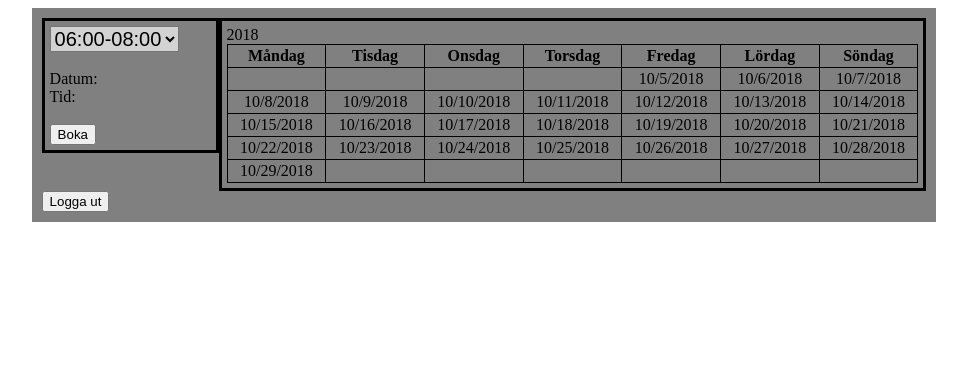
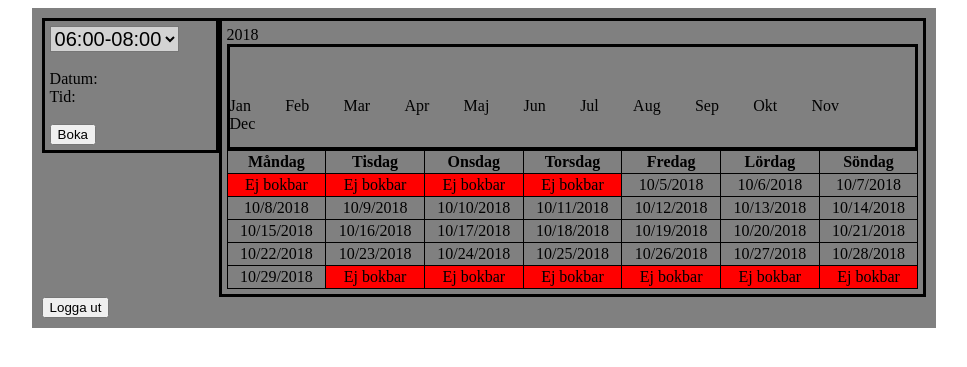
Before and after one commit to kalmaster/tv-tttstuga, a PHP site: page /AnvandareInloggad_PA1.html in a window 1280 px wide. Shown: the top 367 px of the page, without its empty margins (156-1123 px from the left). Run offline with PHP 8.4, Linux system fonts and the light colour scheme; some libraries are stand-ins or nearby versions.

Commit message:
Ändringar på veckoschemat

```diff
--- a/Design.1/AnvandareInloggad_PA1.html
+++ b/Design.1/AnvandareInloggad_PA1.html
@@ -40,6 +40,21 @@
 
 				<div id="calendar">
 					<label id="showYear"></label>
+					<div id="monthsDiv">
+						<label class="months">Jan</label>
+						<label class="months">Feb</label>
+						<label class="months">Mar</label>
+						<label class="months">Apr</label>
+						<label class="months">Maj</label>
+						<label class="months">Jun</label>
+						<label class="months">Jul</label>
+						<label class="months">Aug</label>
+						<label class="months">Sep</label>
+						<label class="months">Okt</label>
+						<label class="months">Nov</label>
+						<label class="months">Dec</label>
+					</div>
+
 					<table id="timeTable";>
 					<tr>
 						<th>Måndag</th>
--- a/Design.1/stylesheet.css
+++ b/Design.1/stylesheet.css
@@ -80,3 +80,15 @@ select{
 	width: 100%;
 	text-align: center;
 }
+
+.months{
+  float: left;
+  text-align: center;
+  margin-right: 5%;
+}
+
+#monthsDiv{
+	padding-top: 50px;
+	padding-bottom: 50px;
+	border: solid;
+}
--- a/Design.1/userSideScript.js
+++ b/Design.1/userSideScript.js
@@ -1,37 +1,5 @@
 $(document).ready(function() {
 
-	//$("#bokaTid").hide();
-
-  /*  $("#calendar").datepicker({
-        inline: true,
-        firstDay: 1,
-        showOtherMonths: true,
-        dayNamesMin: ['Sun', 'Mon', 'Tue', 'Wed', 'Thu', 'Fri', 'Sat']
-    }); */
-
-/*
-	var fullDate = new Date();
-	var twoDigitMonth = ((fullDate.getMonth().length+1) === 1)? (fullDate.getMonth()+1) : '0' + (fullDate.getMonth()+1);
-
-	//Lägger ihop datumet av idag med månaden och året vi har just nu.
-	var currentDate = fullDate.getDate() + "/" + twoDigitMonth + "/" + fullDate.getFullYear();
-	console.log(currentDate);
-
-
-    var today = new Date();
-
-    $("#r1k1").html(currentDate);
-    alert(currentDate);
-
-        var date=new Date();
-    date.setFullYear(2020,1,1);
-    var _now=new Date();
-    if(date.getTime()>_now.getTime())
-        {
-      // date is future
-      		alert(date);
-        }
-*/
 	var d = new Date();
     var weekday = new Array(7);
 
@@ -86,12 +54,32 @@ $(document).ready(function() {
 		//Tar fram id:t på det TD elementen som man trycktes på
 		var id = $(this).attr('id');
 
+		if($("#"+id).html() != "Ej bokbar")
+		{
 			$(".datumTabel").css({"background-color": "gray", })
 			$("#"+id).css({"background-color": "red"})
+
+			for(var i = 0; i < 36; i++)
+			{
+				if($("#"+i).html() == "Ej bokbar")
+				{
+					$("#"+i).css({"background-color": "red"})
+				}
+			}
 
 			//Lägger till datumet du har valt i bokningsrutan
 			var datumString = $("#"+id).html();
 			$("#bokadDatum").html(datumString);
+		}
+
+		else
+		{
+			alert("Det datumet är ej bokbar.");
+		}
+
+
+
+
 	});
 
 	//Lägger till tiden du har bokad i bokningsrutan
@@ -101,4 +89,14 @@ $(document).ready(function() {
 	});
 
 
+	for(var i = 0; i < 36; i++)
+	{
+		if($("#"+i).html() == "")
+		{
+			$("#"+i).html("Ej bokbar");
+			$("#"+i).css({"background-color": "red"})
+		}
+	}
+
+
 });
```
Also changed, not shown: Design.1/AdminInloggad_PA1.html (+15 -6 lines), Design.1/insert_user.php (+13 -0 lines). Lines whose indentation alone changed are shown as unchanged.
